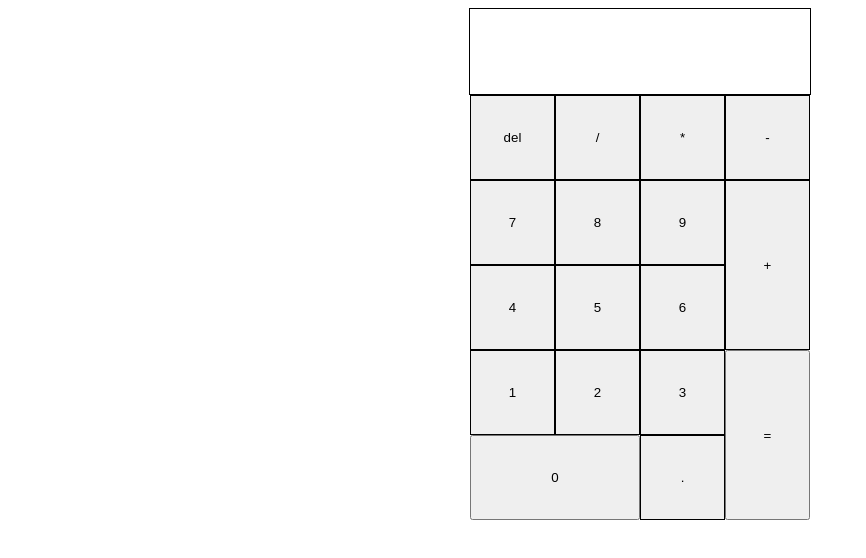
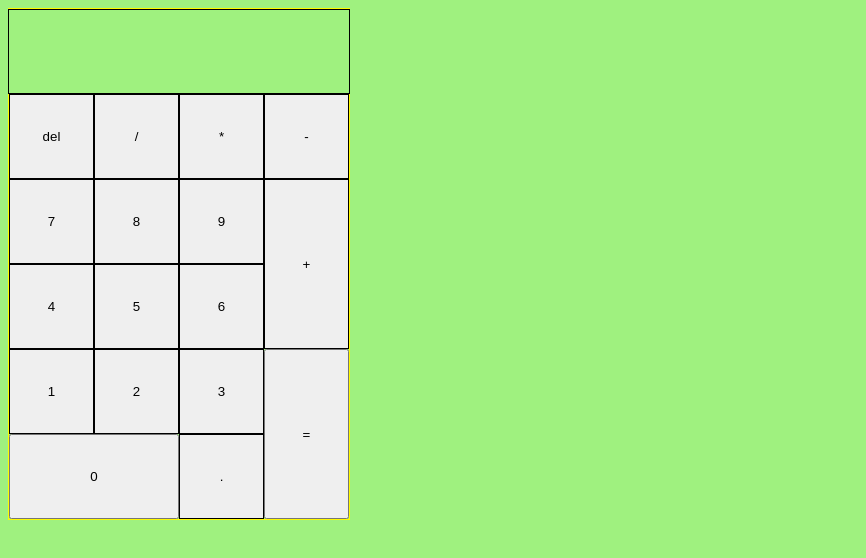
Before and after one commit to Savirar0/The-Odin-Project-Solutions, a plain HTML site: page Foundations/simpleCalculator/index.html in a window 1280 px wide. Shown: the whole page, without its empty margins (0-866 px from the left). Drawn offline with Linux system fonts and the light colour scheme.

Commit message:
updated css

```diff
--- a/Foundations/simpleCalculator/style.css
+++ b/Foundations/simpleCalculator/style.css
@@ -1,5 +1,6 @@
 body{
     align-items: center;
+    background-color: rgb(159, 241, 127);
 }
 .num{
     width: 85px;
@@ -20,13 +21,24 @@
 }
 .cal{
     display: flex;
+    height: 510px;
+    width: 340px;
     flex-direction: column;
     align-items: center;
+    position: relative;
+    border: 1px solid rgb(255, 251, 0);
 }
 .display{
-    width: 340px;
+    display: flex;
+    width: 320px;
     height: 85px;
     border: 1px solid black;
+    font-size: 30px;
+    align-items: center;
+    justify-content: flex-end;
+    overflow-y: hidden;
+    white-space: nowrap;
+    padding: 0 10px;
 }
 .buttons{
     display: flex;
```
